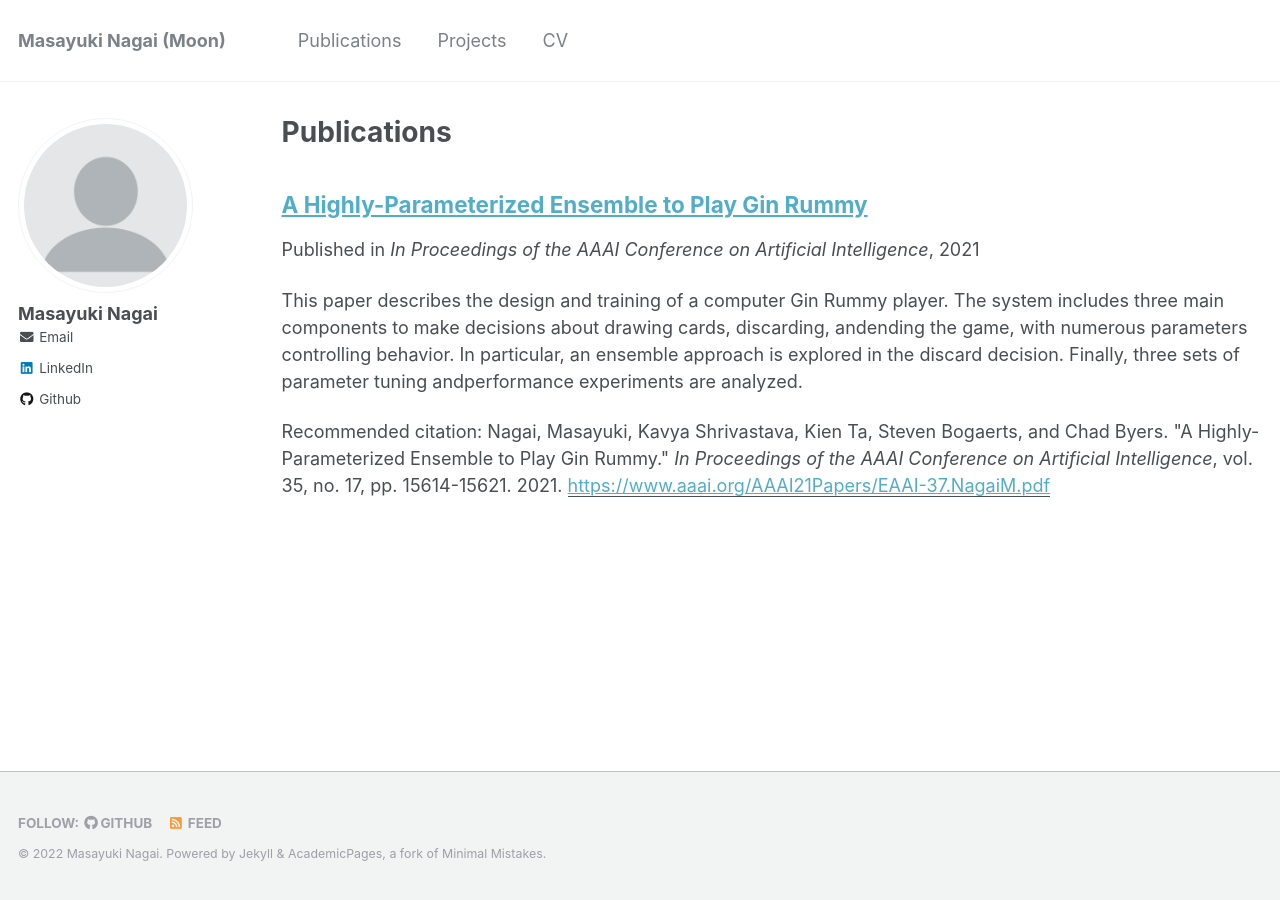
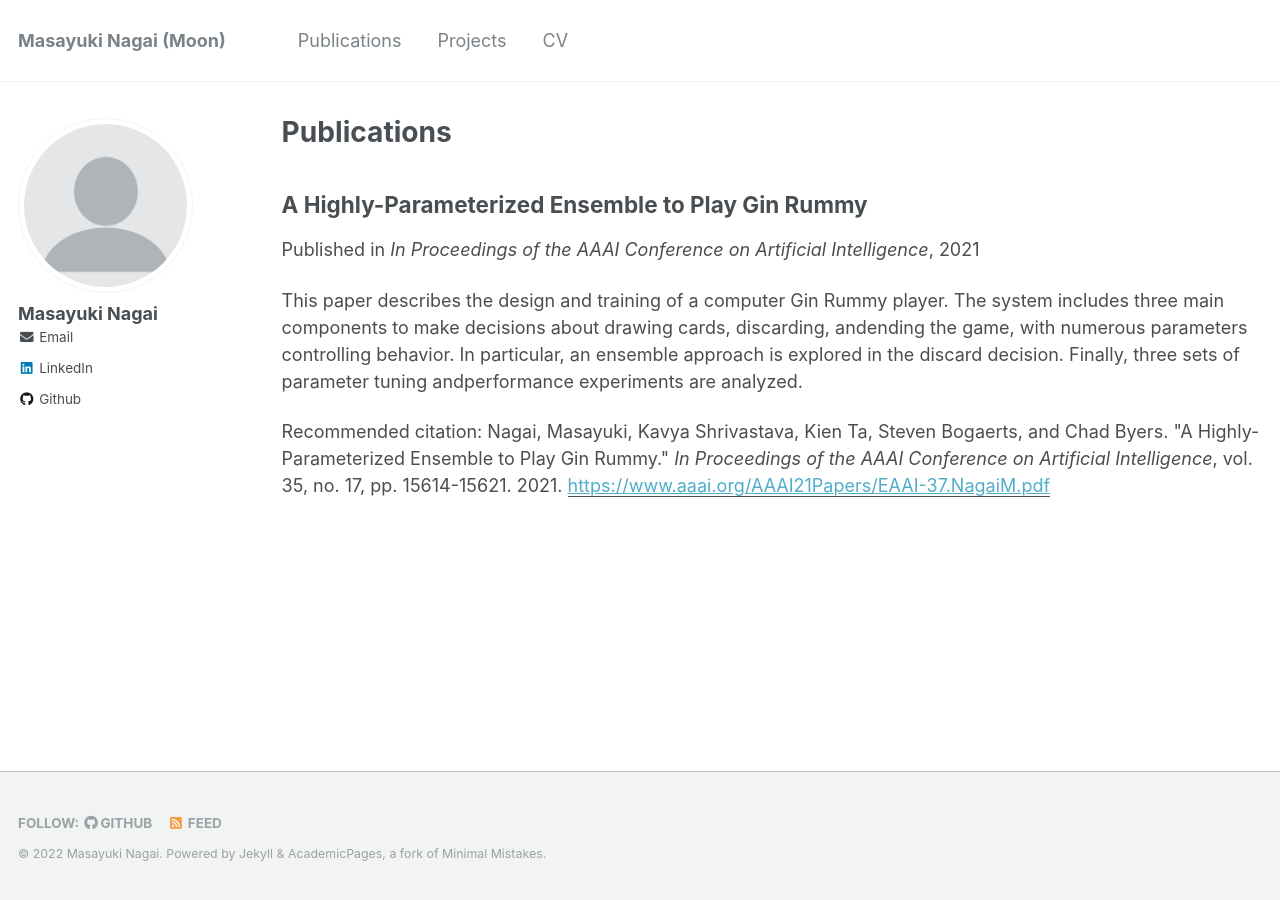
Before and after one commit to MasayukiNagai/MasayukiNagai.github.io, a Jekyll site: the page built from _pages/publications.md, in a window 1280 px wide. Built offline with Jekyll 4.4.1, drawn with Linux system fonts in a browser that asks for light colours.

Commit message:
Disable hyperlink on item title

```diff
--- a/_includes/archive-single.html
+++ b/_includes/archive-single.html
@@ -26,13 +26,14 @@
       </div>
     {% endif %}
 
-    <h2 class="archive__item-title" itemprop="headline">
+    <!-- <h2 class="archive__item-title" itemprop="headline">
       {% if post.link %}
         <a href="{{ post.link }}">{{ title }}</a> <a href="{{ base_path }}{{ post.url }}" rel="permalink"><i class="fa fa-link" aria-hidden="true" title="permalink"></i><span class="sr-only">Permalink</span></a>
       {% else %}
         <a href="{{ base_path }}{{ post.url }}" rel="permalink">{{ title }}</a>
       {% endif %}
-    </h2>
+    </h2> -->
+    <h2 class="archive__item-title" itemprop="headline">{{ title }}</h2>
 
     {% if post.read_time %}
       <p class="page__meta"><i class="fa fa-clock-o" aria-hidden="true"></i> {% include read-time.html %}</p>
```
